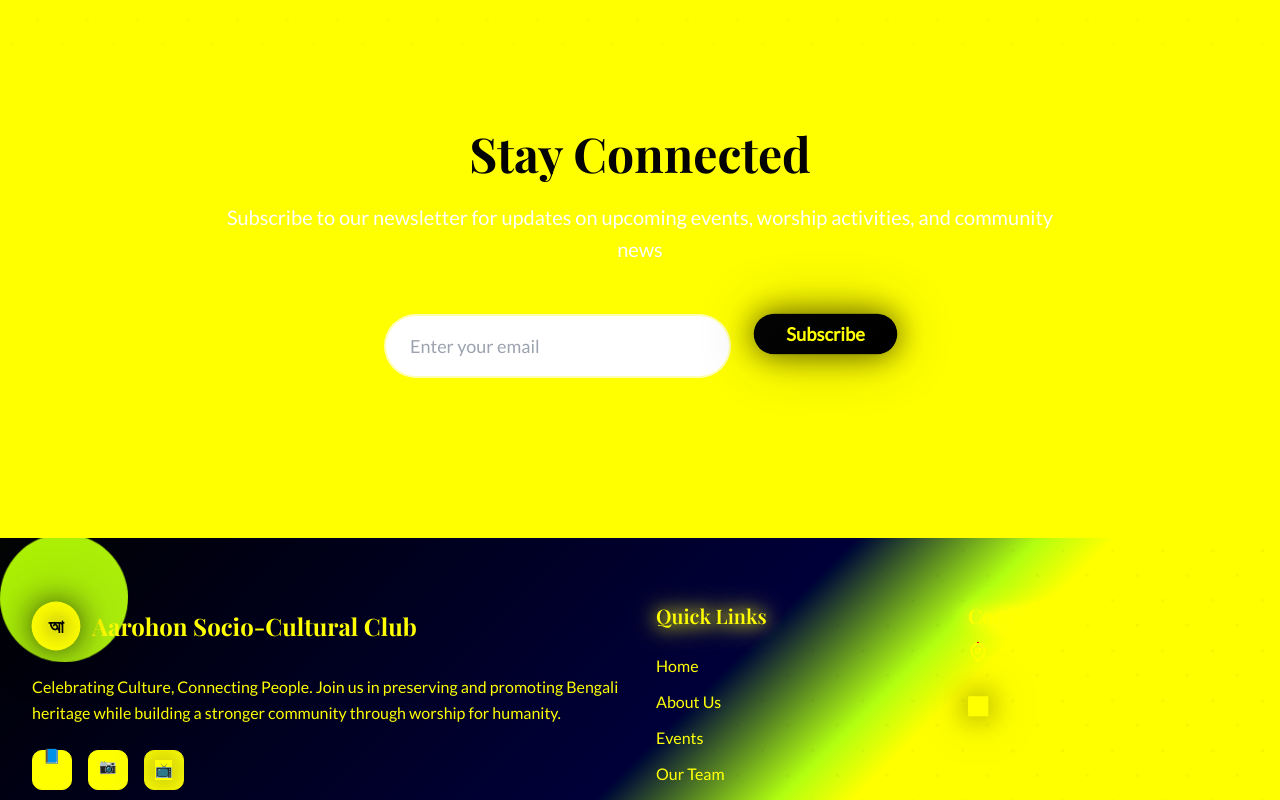
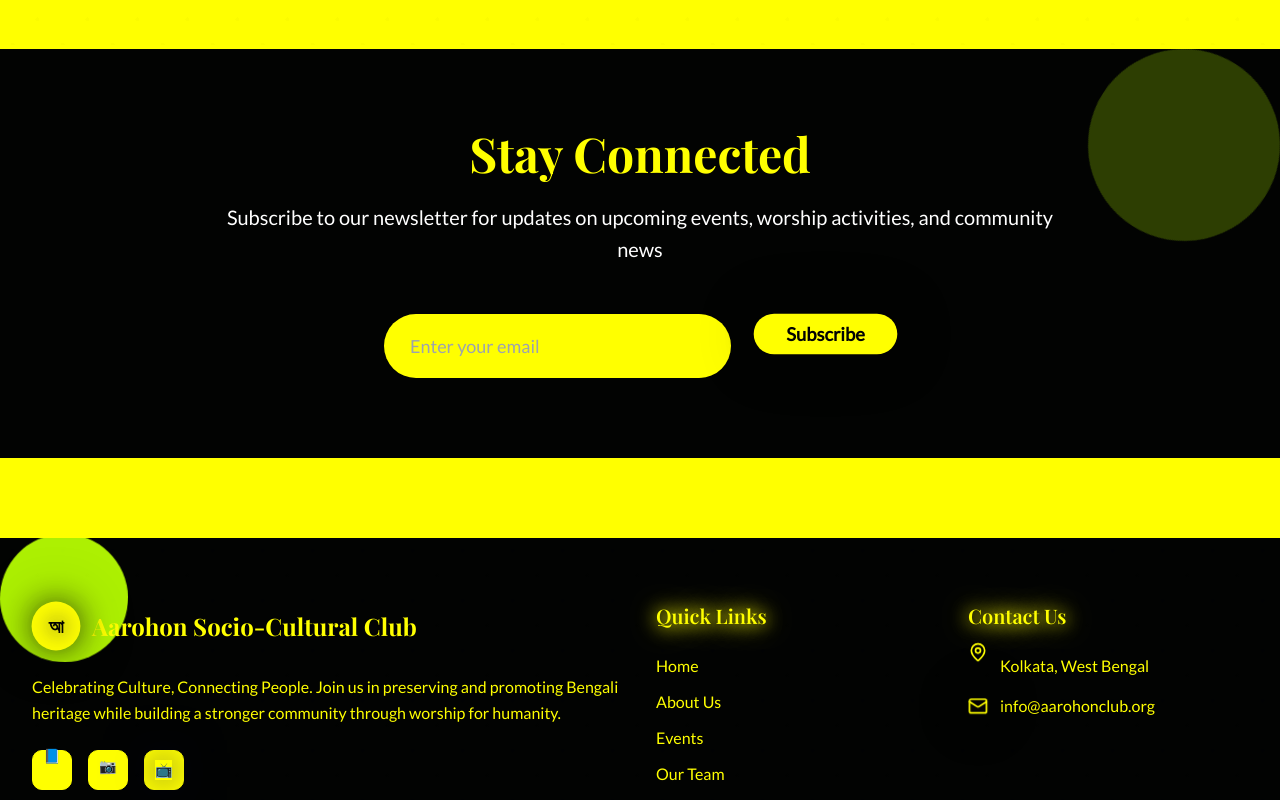
Before and after one commit to keeru3784/aarohon-cultural-canvas, a React (Vite) app: page / in a window 1280 px wide. Shown: the part 5260-6060 px from the top of the page. Built offline with nearby package versions, Linux system fonts and the light colour scheme.

Commit message:
Apply color theme
Use primary and secondary colors for UI elements.

```diff
--- a/src/components/Layout.tsx
+++ b/src/components/Layout.tsx
@@ -1,3 +1,4 @@
+
 
 import { useState } from "react";
 import { Button } from "@/components/ui/button";
@@ -30,19 +31,19 @@ export default function Layout({ children }: LayoutProps) {
   return (
     <div className="min-h-screen bg-secondary">
       {/* Navigation */}
-      <nav className="bg-card/95 backdrop-blur-sm shadow-2xl sticky top-0 z-50 border-b-4 border-primary animate-slide-in-left">
+      <nav className="bg-primary/95 backdrop-blur-sm shadow-2xl sticky top-0 z-50 border-b-4 border-secondary animate-slide-in-left">
         <div className="max-w-7xl mx-auto px-4 sm:px-6 lg:px-8">
           <div className="flex justify-between items-center py-4">
             {/* Logo */}
             <Link to="/" className="flex items-center space-x-3 group">
-              <div className="w-12 h-12 primary-gradient rounded-full flex items-center justify-center animate-primary-pulse hover-float group-hover:animate-rotate-slow">
-                <span className="text-secondary font-bold text-xl animate-glow-pulse">আ</span>
+              <div className="w-12 h-12 bg-secondary rounded-full flex items-center justify-center animate-primary-pulse hover-float group-hover:animate-rotate-slow">
+                <span className="text-primary font-bold text-xl animate-glow-pulse">আ</span>
               </div>
               <div>
-                <h1 className="text-2xl font-playfair font-bold text-primary hover-glow transition-all duration-300">
+                <h1 className="text-2xl font-playfair font-bold text-secondary hover-glow transition-all duration-300">
                   Aarohon
                 </h1>
-                <p className="text-sm text-muted-foreground animate-fade-in-up stagger-1">Socio-Cultural Club</p>
+                <p className="text-sm text-secondary/80 animate-fade-in-up stagger-1">Socio-Cultural Club</p>
               </div>
             </Link>
 
@@ -52,13 +53,13 @@ export default function Layout({ children }: LayoutProps) {
                 <Link
                   key={item.name}
                   to={item.href}
-                  className={`text-foreground hover:text-primary transition-all duration-300 font-medium relative group animate-fade-in-up stagger-${index + 1} hover-shake`}
+                  className={`text-secondary hover:text-secondary/80 transition-all duration-300 font-medium relative group animate-fade-in-up stagger-${index + 1} hover-shake`}
                 >
                   {item.name}
-                  <span className="absolute -bottom-1 left-0 w-0 h-1 bg-primary transition-all duration-500 group-hover:w-full animate-primary-pulse"></span>
+                  <span className="absolute -bottom-1 left-0 w-0 h-1 bg-secondary transition-all duration-500 group-hover:w-full animate-primary-pulse"></span>
                 </Link>
               ))}
-              <Button className="primary-gradient hover:opacity-90 text-secondary font-semibold px-6 py-2 rounded-full transition-all duration-300 hover:scale-110 animate-primary-pulse hover-float">
+              <Button className="bg-secondary hover:bg-secondary/90 text-primary font-semibold px-6 py-2 rounded-full transition-all duration-300 hover:scale-110 animate-primary-pulse hover-float">
                 Join Us
               </Button>
             </div>
@@ -69,7 +70,7 @@ export default function Layout({ children }: LayoutProps) {
                 variant="ghost"
                 size="icon"
                 onClick={() => setIsMenuOpen(!isMenuOpen)}
-                className="text-primary hover:bg-primary/20 hover-shake"
+                className="text-secondary hover:bg-secondary/20 hover-shake"
               >
                 {isMenuOpen ? <X size={24} className="animate-scale-in" /> : <Menu size={24} className="animate-scale-in" />}
               </Button>
@@ -79,19 +80,19 @@ export default function Layout({ children }: LayoutProps) {
 
         {/* Mobile Navigation */}
         {isMenuOpen && (
-          <div className="lg:hidden bg-card/95 backdrop-blur-sm border-t-2 border-primary animate-slide-in-left shadow-xl">
+          <div className="lg:hidden bg-primary/95 backdrop-blur-sm border-t-2 border-secondary animate-slide-in-left shadow-xl">
             <div className="px-4 pt-2 pb-4 space-y-3">
               {navItems.map((item, index) => (
                 <Link
                   key={item.name}
                   to={item.href}
-                  className={`block py-3 px-4 text-foreground hover:text-primary transition-all duration-300 font-medium rounded-md hover:bg-primary/10 animate-fade-in-up stagger-${index + 1} hover-float`}
+                  className={`block py-3 px-4 text-secondary hover:text-secondary/80 transition-all duration-300 font-medium rounded-md hover:bg-secondary/10 animate-fade-in-up stagger-${index + 1} hover-float`}
                   onClick={() => setIsMenuOpen(false)}
                 >
                   {item.name}
                 </Link>
               ))}
-              <Button className="w-full primary-gradient hover:opacity-90 text-secondary font-semibold py-3 rounded-full transition-all duration-300 animate-primary-pulse">
+              <Button className="w-full bg-secondary hover:bg-secondary/90 text-primary font-semibold py-3 rounded-full transition-all duration-300 animate-primary-pulse">
                 Join Us
               </Button>
             </div>
@@ -103,10 +104,10 @@ export default function Layout({ children }: LayoutProps) {
       <main>{children}</main>
 
       {/* Footer */}
-      <footer className="cultural-gradient text-secondary py-16 mt-20 relative overflow-hidden">
+      <footer className="bg-primary text-secondary py-16 mt-20 relative overflow-hidden">
         <div className="absolute inset-0 mandala-pattern opacity-20"></div>
         <div className="absolute top-0 left-0 w-32 h-32 bg-secondary/20 rounded-full animate-float stagger-1"></div>
-        <div className="absolute bottom-0 right-0 w-24 h-24 bg-primary/20 rounded-full animate-bounce-gentle stagger-3"></div>
+        <div className="absolute bottom-0 right-0 w-24 h-24 bg-secondary/30 rounded-full animate-bounce-gentle stagger-3"></div>
 
         <div className="max-w-7xl mx-auto px-4 sm:px-6 lg:px-8 relative z-10">
           <div className="grid grid-cols-1 md:grid-cols-4 gap-8">
--- a/src/index.css
+++ b/src/index.css
@@ -19,17 +19,17 @@
     --secondary: 255 240 207;
     --secondary-foreground: 124 24 1;
 
-    --muted: 245 230 200;
+    --muted: 255 240 207;
     --muted-foreground: 100 100 100;
 
-    --accent: 234 179 8;
-    --accent-foreground: 124 24 1;
+    --accent: 124 24 1;
+    --accent-foreground: 255 240 207;
 
     --destructive: 239 68 68;
     --destructive-foreground: 255 240 207;
 
-    --border: 220 200 180;
-    --input: 220 200 180;
+    --border: 124 24 1;
+    --input: 255 240 207;
     --ring: 124 24 1;
 
     --radius: 0.75rem;
@@ -140,6 +140,10 @@
 
   .secondary-gradient {
     background: linear-gradient(135deg, hsl(var(--secondary)) 0%, hsl(var(--bengali-gold)) 100%);
+  }
+
+  .nav-highlight {
+    background: linear-gradient(135deg, hsl(var(--primary)) 0%, hsl(var(--secondary)) 100%);
   }
 
   .mandala-pattern {
--- a/src/pages/Index.tsx
+++ b/src/pages/Index.tsx
@@ -1,4 +1,3 @@
-
 import { useState, useEffect } from "react";
 import { Button } from "@/components/ui/button";
 import { Card, CardContent } from "@/components/ui/card";
@@ -89,7 +88,7 @@ const Index = () => {
   return (
     <Layout>
       {/* Hero Section */}
-      <section className="relative min-h-screen flex items-center justify-center overflow-hidden">
+      <section className="relative min-h-screen flex items-center justify-center overflow-hidden bg-primary">
         <div className="absolute inset-0 worship-overlay z-10"></div>
         <div
           className="absolute inset-0 bg-cover bg-center transition-all duration-2000 animate-scale-in"
@@ -136,7 +135,8 @@ const Index = () => {
       </section>
 
       {/* Upcoming Events Section */}
-      <section className="py-24 bg-card relative overflow-hidden">
+      <section className="py-24 bg-secondary relative overflow-hidden">
+        {/* Decorative elements */}
         <div className="absolute top-0 right-0 w-64 h-64 bg-secondary/5 rounded-full animate-float stagger-1"></div>
         <div className="absolute bottom-0 left-0 w-48 h-48 bg-primary/5 rounded-full animate-bounce-gentle stagger-2"></div>
 
@@ -145,7 +145,7 @@ const Index = () => {
             <h2 className="text-5xl md:text-6xl font-playfair font-bold text-primary mb-6 animate-fade-in-up animate-secondary-glow">
               Upcoming Event
             </h2>
-            <div className="w-32 h-2 bg-secondary mx-auto mb-8 animate-primary-pulse rounded-full"></div>
+            <div className="w-32 h-2 bg-primary mx-auto mb-8 animate-primary-pulse rounded-full"></div>
             <p className="text-xl text-muted-foreground max-w-3xl mx-auto animate-fade-in-up stagger-1 leading-relaxed">
               Join us for our upcoming cultural celebrations and community gatherings that bring our heritage to life
             </p>
@@ -154,7 +154,7 @@ const Index = () => {
           <div className="grid grid-cols-1 lg:grid-cols-2 gap-16 items-center">
             {/* Event Carousel */}
             <div className="animate-slide-in-left">
-              <Card className="overflow-hidden border-4 border-secondary/30 hover:border-secondary transition-all duration-500 hover:shadow-2xl animate-primary-pulse hover-float primary-shadow">
+              <Card className="overflow-hidden border-4 border-primary/30 hover:border-primary transition-all duration-500 hover:shadow-2xl animate-primary-pulse hover-float primary-shadow">
                 <div className="relative h-80">
                   <img
                     src={upcomingEvents[currentEventIndex].image}
@@ -186,8 +186,8 @@ const Index = () => {
                     onClick={() => setCurrentEventIndex(index)}
                     className={`w-4 h-4 rounded-full transition-all duration-500 hover:scale-125 ${
                       index === currentEventIndex
-                        ? 'bg-secondary animate-primary-pulse scale-125'
-                        : 'bg-secondary/40 hover:bg-secondary/70 animate-float'
+                        ? 'bg-primary animate-primary-pulse scale-125'
+                        : 'bg-primary/40 hover:bg-primary/70 animate-float'
                     }`}
                   />
                 ))}
@@ -207,7 +207,7 @@ const Index = () => {
                     { label: 'Minutes', value: countdownTime.minutes },
                     { label: 'Seconds', value: countdownTime.seconds },
                   ].map((item, index) => (
-                    <div key={item.label} className={`primary-gradient p-8 rounded-xl text-secondary text-center transition-all duration-500 hover:scale-105 animate-primary-pulse stagger-${index + 1} hover-float primary-shadow`}>
+                    <div key={item.label} className={`bg-primary p-8 rounded-xl text-secondary text-center transition-all duration-500 hover:scale-105 animate-primary-pulse stagger-${index + 1} hover-float primary-shadow`}>
                       <div className="text-4xl md:text-5xl font-bold font-playfair mb-3 animate-secondary-glow">
                         {item.value.toString().padStart(2, '0')}
                       </div>
@@ -224,7 +224,8 @@ const Index = () => {
       </section>
 
       {/* About Aarohon Section */}
-      <section className="py-24 bg-secondary relative overflow-hidden">
+      <section className="py-24 bg-card relative overflow-hidden">
+        {/* Decorative elements */}
         <div className="absolute inset-0 mandala-pattern opacity-10"></div>
         <div className="absolute top-20 right-10 w-32 h-32 bg-primary/10 rounded-full animate-rotate-slow"></div>
 
@@ -267,7 +268,8 @@ const Index = () => {
       </section>
 
       {/* Gallery Highlights Section */}
-      <section className="py-24 bg-card relative overflow-hidden">
+      <section className="py-24 bg-secondary relative overflow-hidden">
+        {/* Decorative elements */}
         <div className="absolute top-0 left-0 w-72 h-72 bg-secondary/5 rounded-full animate-rotate-slow"></div>
 
         <div className="max-w-7xl mx-auto px-4 sm:px-6 lg:px-8 relative z-10">
@@ -275,7 +277,7 @@ const Index = () => {
             <h2 className="text-5xl md:text-6xl font-playfair font-bold text-primary mb-6 animate-fade-in-up animate-secondary-glow">
               2024 Highlights
             </h2>
-            <div className="w-32 h-2 bg-secondary mx-auto mb-8 animate-primary-pulse rounded-full"></div>
+            <div className="w-32 h-2 bg-primary mx-auto mb-8 animate-primary-pulse rounded-full"></div>
             <p className="text-xl text-muted-foreground max-w-3xl mx-auto animate-fade-in-up stagger-1 leading-relaxed">
               Relive the sacred moments from our past celebrations and community activities that showcase our worship for humanity
             </p>
@@ -283,7 +285,7 @@ const Index = () => {
 
           <div className="grid grid-cols-1 md:grid-cols-2 lg:grid-cols-3 gap-8">
             {galleryHighlights.map((item, index) => (
-              <Card key={item.title} className={`group overflow-hidden border-4 border-secondary/30 hover:border-secondary transition-all duration-500 hover:shadow-2xl cursor-pointer animate-scale-in stagger-${(index % 3) + 1} hover-float primary-shadow`}>
+              <Card key={item.title} className={`group overflow-hidden border-4 border-primary/30 hover:border-primary transition-all duration-500 hover:shadow-2xl cursor-pointer animate-scale-in stagger-${(index % 3) + 1} hover-float primary-shadow`}>
                 <div className="relative">
                   <img
                     src={item.image}
@@ -318,7 +320,7 @@ const Index = () => {
       </section>
 
       {/* Community Impact Section */}
-      <section className="py-24 cultural-gradient relative overflow-hidden">
+      <section className="py-24 bg-primary relative overflow-hidden">
         <div className="absolute inset-0 mandala-pattern opacity-20"></div>
         <div className="absolute top-10 left-10 w-40 h-40 bg-secondary/20 rounded-full animate-float stagger-1"></div>
         <div className="absolute bottom-10 right-10 w-32 h-32 bg-primary/20 rounded-full animate-bounce-gentle stagger-3"></div>
@@ -360,6 +362,7 @@ const Index = () => {
 
       {/* Sponsors Section */}
       <section className="py-24 bg-secondary relative overflow-hidden">
+        {/* Section content with primary color highlights */}
         <div className="absolute inset-0 mandala-pattern opacity-10"></div>
 
         <div className="max-w-7xl mx-auto px-4 sm:px-6 lg:px-8 relative z-10">
@@ -376,7 +379,7 @@ const Index = () => {
           <div className="grid grid-cols-2 md:grid-cols-3 lg:grid-cols-5 gap-10">
             {sponsors.map((sponsor, index) => (
               <div key={sponsor.name} className={`text-center group animate-scale-in stagger-${(index % 3) + 1} hover-float`}>
-                <div className="w-24 h-24 bg-card border-4 border-secondary/30 rounded-full flex items-center justify-center mx-auto mb-6 text-4xl group-hover:border-secondary transition-all duration-500 group-hover:scale-125 shadow-xl animate-primary-pulse secondary-shadow">
+                <div className="w-24 h-24 bg-card border-4 border-primary/30 rounded-full flex items-center justify-center mx-auto mb-6 text-4xl group-hover:border-primary transition-all duration-500 group-hover:scale-125 shadow-xl animate-primary-pulse secondary-shadow">
                   {sponsor.logo}
                 </div>
                 <h3 className="font-lato font-semibold text-primary group-hover:text-primary transition-colors duration-300 group-hover:animate-secondary-glow">
@@ -395,11 +398,12 @@ const Index = () => {
       </section>
 
       {/* Newsletter Section */}
-      <section className="py-20 bg-card border-t-4 border-secondary/30 relative overflow-hidden">
+      <section className="py-20 bg-primary border-t-4 border-secondary/30 relative overflow-hidden">
+        {/* Decorative elements */}
         <div className="absolute top-0 right-0 w-48 h-48 bg-secondary/5 rounded-full animate-rotate-slow"></div>
 
         <div className="max-w-4xl mx-auto px-4 sm:px-6 lg:px-8 text-center relative z-10">
-          <h2 className="text-4xl md:text-5xl font-playfair font-bold text-primary mb-6 animate-fade-in-up animate-secondary-glow">
+          <h2 className="text-4xl md:text-5xl font-playfair font-bold text-secondary mb-6 animate-fade-in-up animate-secondary-glow">
             Stay Connected
           </h2>
           <p className="text-xl text-muted-foreground mb-12 animate-fade-in-up stagger-1 leading-relaxed">
@@ -409,9 +413,9 @@ const Index = () => {
             <input
               type="email"
               placeholder="Enter your email"
-              className="flex-1 px-6 py-4 border-2 border-secondary/30 rounded-full focus:outline-none focus:border-secondary transition-all duration-300 text-lg hover:border-secondary/60"
+              className="flex-1 px-6 py-4 border-2 border-secondary/30 bg-secondary rounded-full focus:outline-none focus:border-secondary transition-all duration-300 text-lg hover:border-secondary/60 text-primary"
             />
-            <Button className="primary-gradient hover:opacity-90 text-secondary font-bold px-8 py-4 rounded-full transition-all duration-500 hover:scale-110 animate-primary-pulse text-lg hover-float primary-shadow">
+            <Button className="bg-secondary hover:bg-secondary/90 text-primary font-bold px-8 py-4 rounded-full transition-all duration-500 hover:scale-110 animate-primary-pulse text-lg hover-float primary-shadow">
               Subscribe
             </Button>
           </div>
```
